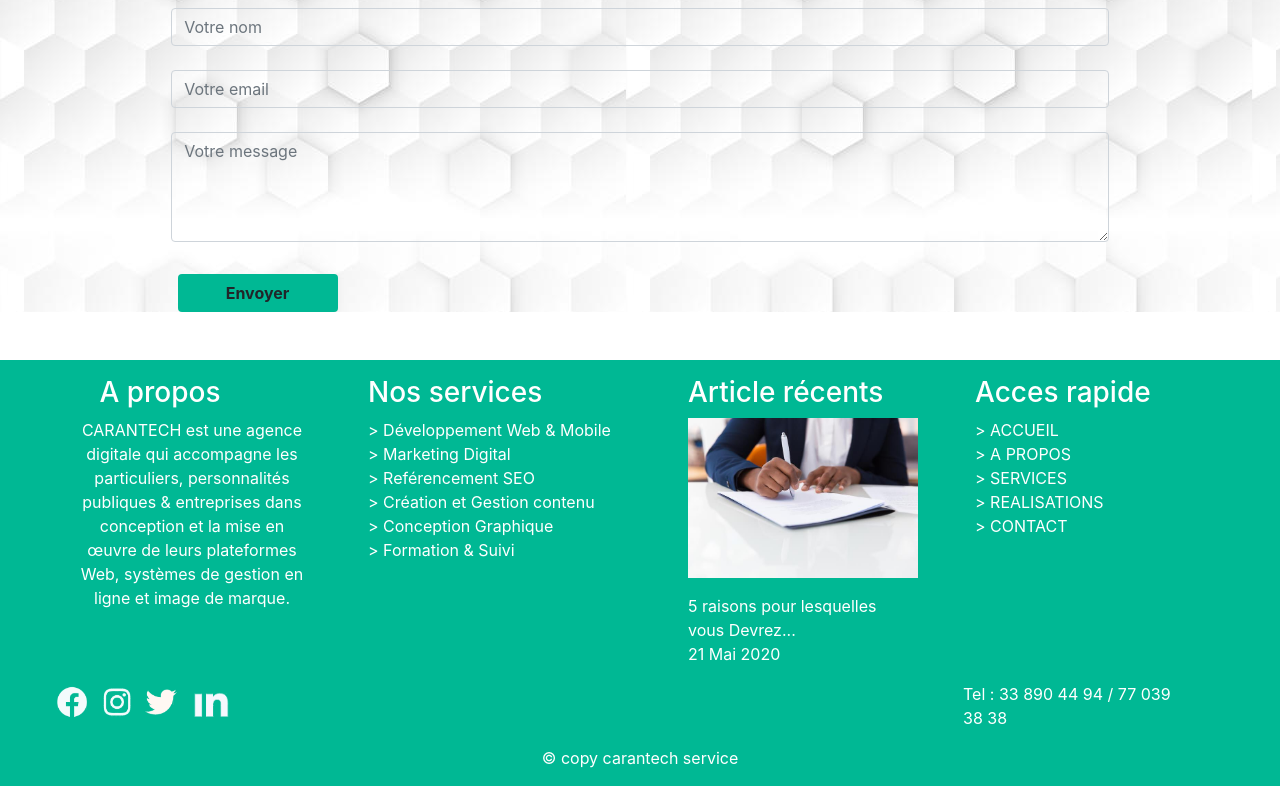
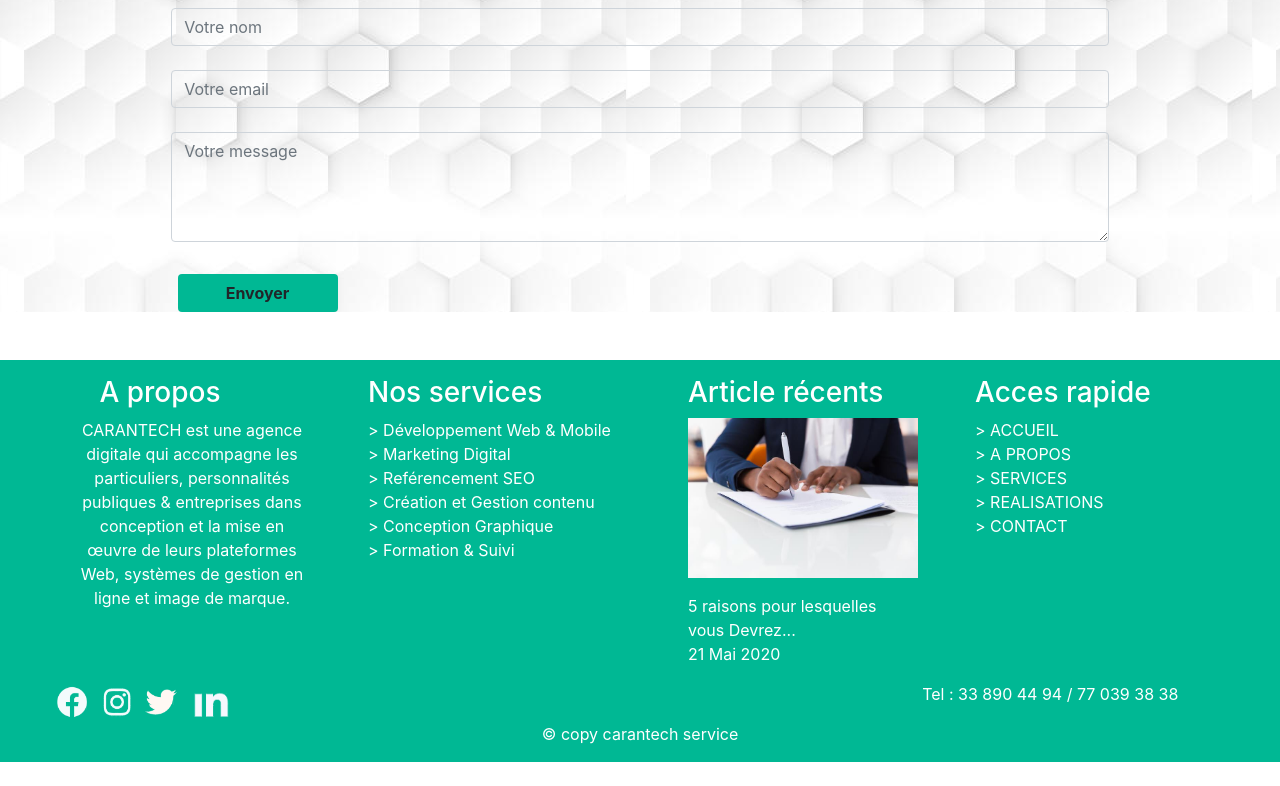
Before and after one commit to mldiouf/carantech, a plain HTML site: page index.html in a window 1280 px wide. Shown: the part 3394-4180 px from the top of the page. After the commit the page ends 4156 px from the top, so only its background shows below. Drawn offline with nearby package versions, Linux system fonts and the light colour scheme.

Commit message:
Add files via upload

```diff
--- a/index.html
+++ b/index.html
@@ -269,7 +269,7 @@
     <img src="img/téléchargement (8).png" style="width: 50px;">
   </div>
   <div class="col-md-8 ml-3" >
-    <p class="text-white ml-5" style="padding-left: 35rem;">Tel : 33 890 44 94 / 77 039 38 38 </p>
+    <p class="text-white" style="float: right;" id="tel">Tel : 33 890 44 94 / 77 039 38 38 </p>
   </div>
   <div class="col-md-12">
    <p class="text-white text-center"> &copy; copy  carantech  service </p>
```
